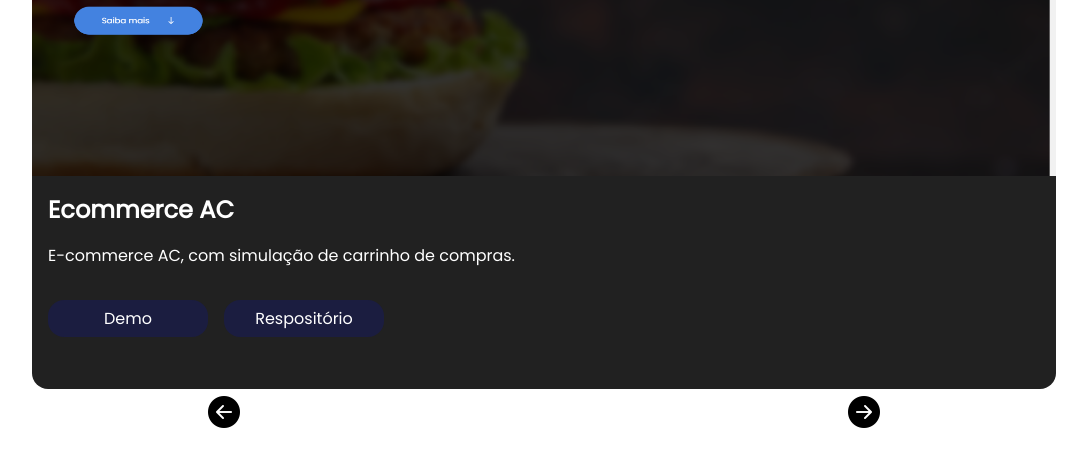
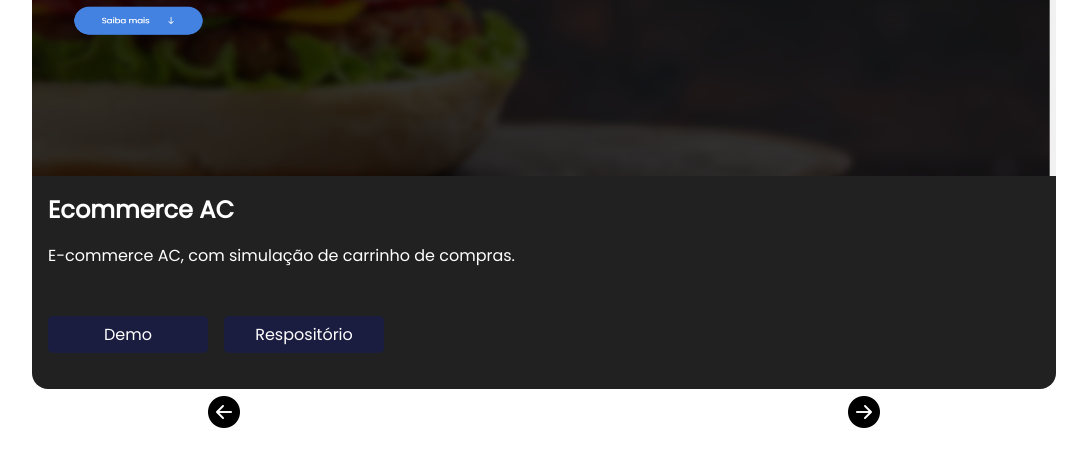
Before and after one commit to Alexandre192001/portfolio-new, a website: page index.html in a window 1280 px wide. Shown: the part 2988-3454 px from the top of the page, without its empty margins (96-1183 px from the left). Drawn offline with nearby package versions, Linux system fonts and the light colour scheme.

Commit message:
Arrumando btn de cards projetos

```diff
--- a/assets/scss/index.scss
+++ b/assets/scss/index.scss
@@ -338,7 +338,7 @@ body::-webkit-scrollbar-track {
                                     color: #fff;
                                     width: 10rem;
                                     text-decoration: none;
-                                    border-radius: 1rem;
+                                    border-radius: .3rem;
                                     transition: all .4s ease;
 
 
--- a/index.html
+++ b/index.html
@@ -135,6 +135,9 @@
                                 <h1>Ecommerce AC</h1>
                                 <p>E-commerce AC, com simulação de carrinho de compras.</p>
 
+                                <div class="linguage-programming">
+
+                                </div>
                                 <div class="btn-projetos">
                                     <a target="_blank" href="https://acecommerce-alexandre.netlify.app/">Demo</a>
                                     <a target="_blank" href="https://github.com/Alexandre192001/ecommerceAC">Respositório</a>
```
Also changed, not shown: assets/css/index.css.
